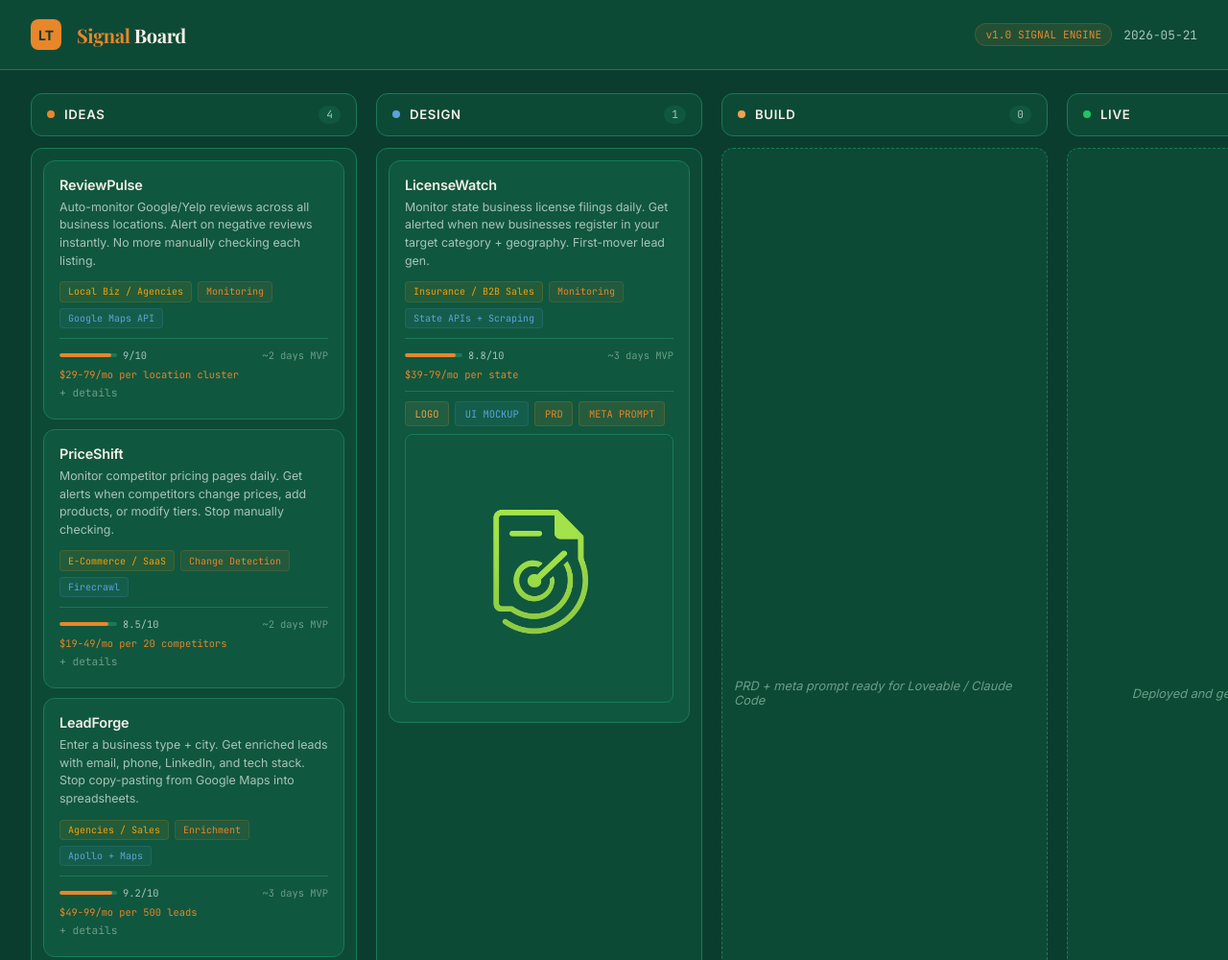
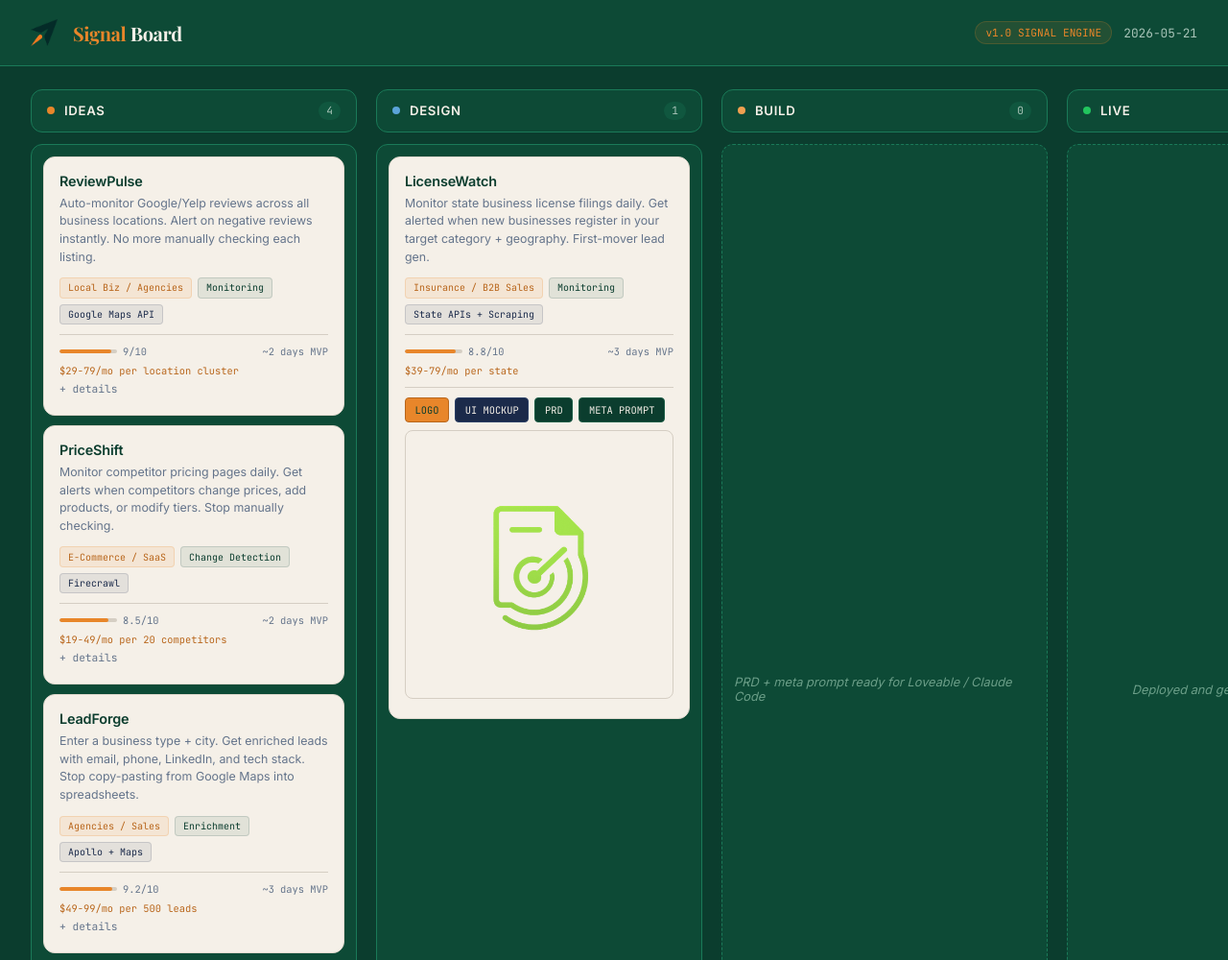
Before and after one commit to launchtg/signal-board, a plain HTML site: page index.html in a window 1280 px wide. Shown: the top 1000 px of the page at 96% size. Drawn offline with nearby package versions, Linux system fonts and the light colour scheme.

Commit message:
Add LTG logos, cream cards with dark text for contrast

```diff
--- a/index.html
+++ b/index.html
@@ -56,16 +56,8 @@
     }
 
     .logo-mark {
-      width: 32px;
-      height: 32px;
-      background: var(--primary);
-      border-radius: 8px;
-      display: flex;
-      align-items: center;
-      justify-content: center;
-      font-weight: 700;
-      font-size: 14px;
-      color: var(--deep-green);
+      height: 28px;
+      width: auto;
     }
 
     .header h1 {
@@ -182,17 +174,18 @@
 
     /* Cards */
     .card {
-      background: var(--bg-card);
-      border: 1px solid var(--border);
+      background: var(--warm-ivory);
+      border: 1px solid #E0D9CE;
       border-radius: var(--radius);
       padding: 1rem;
       cursor: grab;
       transition: all 0.15s ease;
+      color: var(--deep-green);
     }
 
     .card:hover {
-      background: var(--bg-card-hover);
-      border-color: rgba(232, 134, 42, 0.3);
+      background: #EDE8DF;
+      border-color: var(--primary);
       transform: translateY(-1px);
     }
 
@@ -205,11 +198,12 @@
       font-weight: 600;
       margin-bottom: 0.375rem;
       letter-spacing: -0.01em;
+      color: var(--deep-green);
     }
 
     .card-pain {
       font-size: 0.775rem;
-      color: var(--text-muted);
+      color: var(--slate);
       line-height: 1.5;
       margin-bottom: 0.75rem;
     }
@@ -226,21 +220,21 @@
       font-size: 0.625rem;
       padding: 0.2rem 0.5rem;
       border-radius: 4px;
-      background: rgba(232, 134, 42, 0.08);
-      color: var(--primary);
-      border: 1px solid rgba(232, 134, 42, 0.15);
+      background: rgba(11, 61, 46, 0.08);
+      color: var(--deep-green);
+      border: 1px solid rgba(11, 61, 46, 0.15);
     }
 
     .tag.api {
-      background: rgba(91, 164, 217, 0.08);
-      color: var(--info);
-      border-color: rgba(91, 164, 217, 0.15);
+      background: rgba(27, 42, 74, 0.08);
+      color: var(--navy);
+      border-color: rgba(27, 42, 74, 0.15);
     }
 
     .tag.market {
-      background: rgba(245, 158, 11, 0.08);
-      color: var(--warning);
-      border-color: rgba(245, 158, 11, 0.15);
+      background: rgba(232, 134, 42, 0.1);
+      color: #B8651A;
+      border-color: rgba(232, 134, 42, 0.2);
     }
 
     .card-footer {
@@ -248,7 +242,7 @@
       align-items: center;
       justify-content: space-between;
       padding-top: 0.625rem;
-      border-top: 1px solid var(--border);
+      border-top: 1px solid #D5CEC3;
     }
 
     .score {
@@ -260,7 +254,7 @@
     .score-bar {
       width: 60px;
       height: 4px;
-      background: var(--border);
+      background: #D5CEC3;
       border-radius: 2px;
       overflow: hidden;
     }
@@ -274,19 +268,19 @@
     .score-label {
       font-family: 'JetBrains Mono', monospace;
       font-size: 0.65rem;
-      color: var(--text-muted);
+      color: var(--slate);
     }
 
     .mvp-time {
       font-family: 'JetBrains Mono', monospace;
       font-size: 0.65rem;
-      color: var(--text-dim);
+      color: var(--slate);
     }
 
     .card-pricing {
       font-family: 'JetBrains Mono', monospace;
       font-size: 0.65rem;
-      color: var(--primary);
+      color: #B8651A;
       margin-top: 0.375rem;
     }
 
@@ -316,14 +310,14 @@
       display: none;
       margin-top: 0.75rem;
       padding-top: 0.75rem;
-      border-top: 1px solid var(--border);
+      border-top: 1px solid #D5CEC3;
       font-size: 0.75rem;
-      color: var(--text-muted);
+      color: var(--slate);
       line-height: 1.6;
     }
 
     .card-expand h4 {
-      color: var(--text);
+      color: var(--deep-green);
       font-size: 0.725rem;
       font-weight: 600;
       text-transform: uppercase;
@@ -342,7 +336,7 @@
     .expand-btn {
       background: none;
       border: none;
-      color: var(--text-dim);
+      color: var(--slate);
       font-size: 0.7rem;
       cursor: pointer;
       padding: 0.25rem 0;
@@ -360,7 +354,7 @@
       gap: 0.375rem;
       margin-top: 0.625rem;
       padding-top: 0.625rem;
-      border-top: 1px solid var(--border);
+      border-top: 1px solid #D5CEC3;
     }
 
     .asset-link {
@@ -371,35 +365,35 @@
       font-size: 0.65rem;
       padding: 0.3rem 0.6rem;
       border-radius: 4px;
-      background: rgba(232, 134, 42, 0.1);
-      color: var(--primary);
-      border: 1px solid rgba(232, 134, 42, 0.2);
+      background: var(--deep-green);
+      color: var(--warm-ivory);
+      border: 1px solid var(--pine-green);
       text-decoration: none;
       transition: all 0.15s ease;
     }
 
     .asset-link:hover {
-      background: rgba(232, 134, 42, 0.2);
+      background: var(--pine-green);
       border-color: var(--primary);
     }
 
     .asset-link.logo-link {
-      background: rgba(240, 160, 80, 0.08);
-      color: var(--primary-bright);
-      border-color: rgba(240, 160, 80, 0.15);
+      background: var(--primary);
+      color: var(--deep-green);
+      border-color: #B8651A;
     }
 
     .asset-link.ui-link {
-      background: rgba(91, 164, 217, 0.08);
-      color: var(--info);
-      border-color: rgba(91, 164, 217, 0.15);
+      background: var(--navy);
+      color: var(--warm-ivory);
+      border-color: #2A3F66;
     }
 
     .card-logo-preview {
       width: 100%;
       margin-top: 0.5rem;
       border-radius: 0.5rem;
-      border: 1px solid var(--border);
+      border: 1px solid #D5CEC3;
     }
 
     /* Modal */
@@ -656,7 +650,7 @@
 <body>
   <div class="header">
     <div class="header-left">
-      <div class="logo-mark">LT</div>
+      <img src="https://raw.githubusercontent.com/launchtg/signal-board/main/assets/ltg-icon.png" alt="LTG" class="logo-mark">
       <h1><span>Signal</span> Board</h1>
     </div>
     <div class="header-right">
```
